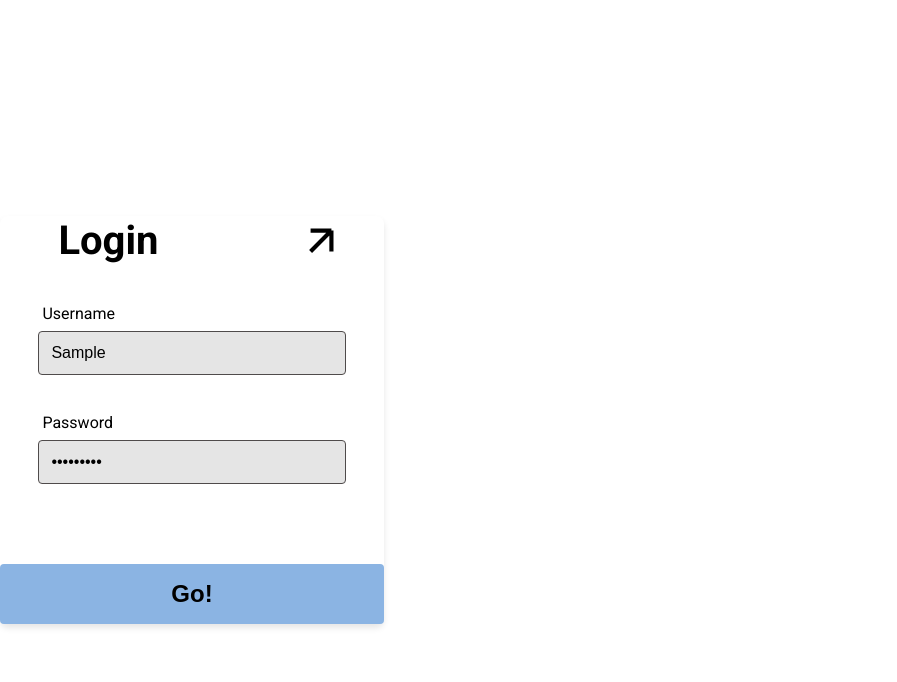
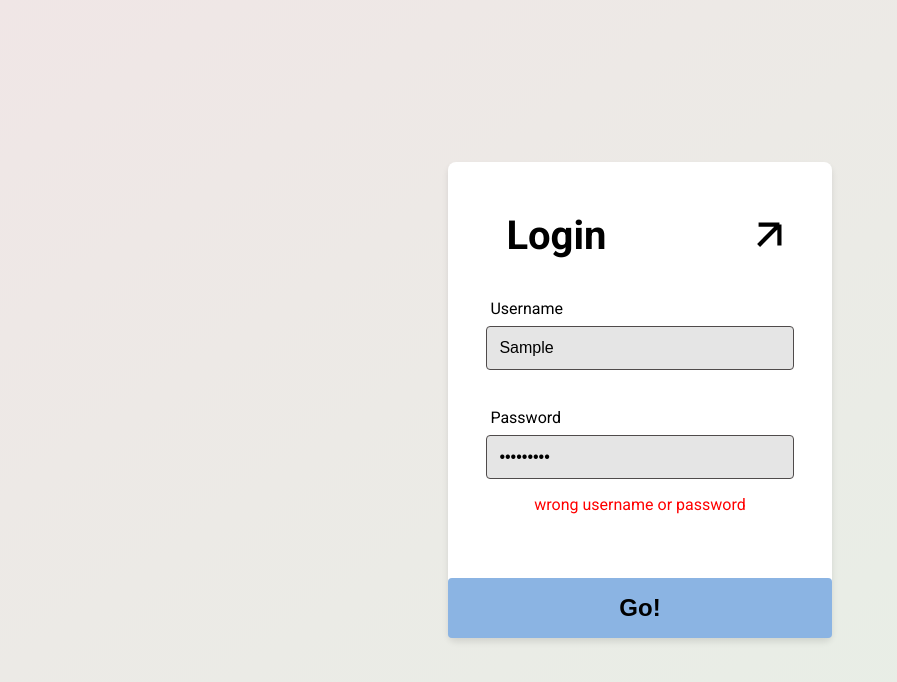
Before and after one commit to JDY-exe/compete2complete, a React (Vite) app in the folder frontend/: page /login in a window 1280 px wide. Both pictures are taken after typing "Sample", "Sample123" into the empty fields and a click on the button "Go!". Shown: the top 682 px of the page, without its empty margins (0-897 px from the left). Built offline with nearby package versions, Linux system fonts and the light colour scheme; no server answers.

Commit message:
added error message to login

```diff
--- a/frontend/src/App.css
+++ b/frontend/src/App.css
@@ -3,3 +3,11 @@
   margin: 0 0;
   text-align: center;
 }
+
+body {
+  display: flex;
+  justify-content: center;
+  align-items: center;
+  min-height: 100vh;
+  background: linear-gradient(145deg, #f0e6e6, #e6f0e6);
+}
--- a/frontend/src/pages/Leaderboard.css
+++ b/frontend/src/pages/Leaderboard.css
@@ -25,15 +25,6 @@
     display:grid;
     grid-template-columns: repeat(10, 1fr);
     grid-template-rows: repeat(10, 1fr);
-}
-
-
-body {
-    display: flex;
-    min-height: 100vh;
-    width: 100vw;
-    background: var(--WIHTE);
-    justify-content:space-between;
 }
 
 
--- a/frontend/src/pages/Login.css
+++ b/frontend/src/pages/Login.css
@@ -15,19 +15,12 @@
 }
 
 
-body {
-    display: flex;
-    justify-content: center;
-    align-items: center;
-    min-height: 100vh;
-    background: linear-gradient(145deg, #f0e6e6, #e6f0e6);
-}
-
 .login-container {
     background: white;
     border-radius: 8px;
     box-shadow: 0 4px 6px rgba(0, 0, 0, 0.1);
     width: 30vw;
+    padding-top: 0.5rem;
 }
 
 .header {
@@ -101,6 +94,11 @@ input:focus {
     background-color: #7aa3d2;
 }
 
+.login-error {
+    color: red;
+    font-size: 1rem;
+}
+
 @media (max-width: 480px) {
     .login-container {
         margin: 1rem;
--- a/frontend/src/pages/login.jsx
+++ b/frontend/src/pages/login.jsx
@@ -5,6 +5,8 @@ import { useNavigate } from 'react-router-dom'
 const Login = ({user, setUser}) => {
     const [username, setUsername] = useState('')
     const [password, setPassword] = useState('')
+    const [error, setError] = useState(null)
+    const [toggleSignUp, setToggleSignUp] = useState(false)
 
     const navigate = useNavigate()
 
@@ -12,16 +14,13 @@ const Login = ({user, setUser}) => {
         event.preventDefault()
         try {
             const user = await loginService.login(username, password)
-            if (!user) {
-                console.error('incorrect credentials', error)
-            } else {
-                setUser(user)
-                setUsername('')
-                setPassword('')
-                navigate('/')
-            }
+            setUser(user)
+            setUsername('')
+            setPassword('')
+            navigate('/')
         } catch(error) {
             console.error('an error occured while trying to login', error)
+            setError('wrong username or password')
         }
     }
 
@@ -36,12 +35,15 @@ const Login = ({user, setUser}) => {
             <form onSubmit={handleSubmit}>
                 <div className="form-group">
                     <label htmlFor="username">Username</label>
-                    <input type="text" id="username" name="username" value={username} required onChange={event => setUsername(event.target.value)}></input>
+                    <input type="text" id="username" name="username" value={username} required
+                    onChange={event => {setUsername(event.target.value); setError(null)}}></input>
                 </div>
                 <div className="form-group">
                     <label htmlFor="password">Password</label>
-                    <input type="password" id="password" name="password" value={password} required onChange={event => setPassword(event.target.value)}></input>
+                    <input type="password" id="password" name="password" value={password} required
+                    onChange={event => {setPassword(event.target.value); setError(null)}}></input>
                 </div>
+                <ErrorMessage error={error}/>
                 <button type="submit" className="submit-btn">Go!</button>
             </form>
         </div>
@@ -49,4 +51,16 @@ const Login = ({user, setUser}) => {
 
 }
 
+const ErrorMessage = ({error}) => {
+    if (!error) {
+        return
+    }
+    console.log('whats happening')
+    return (
+        <div className="login-error">
+            {error}
+        </div>
+    )
+}
+
 export default Login
```
